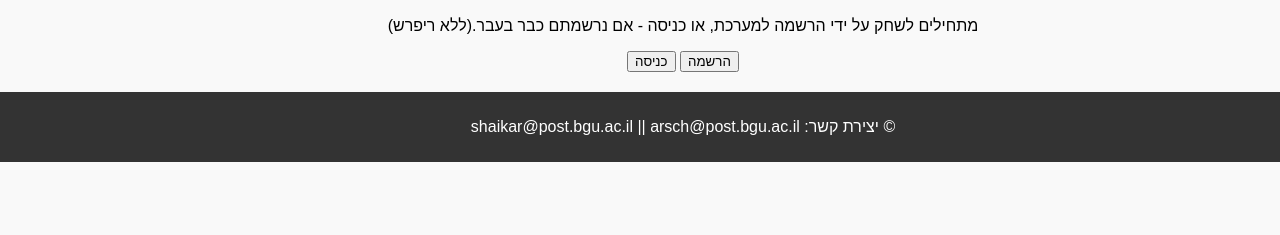
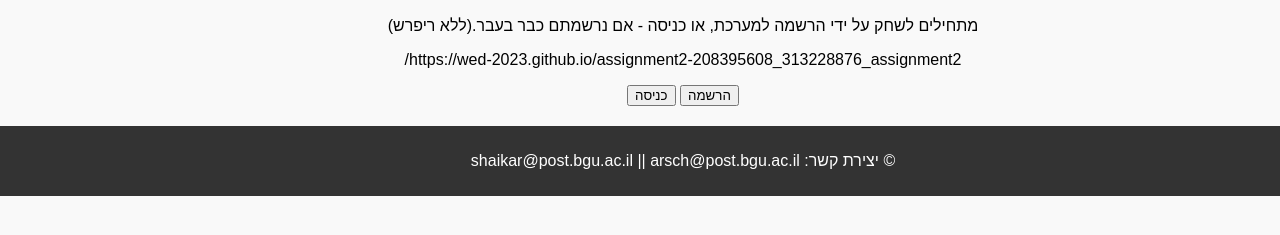
Before and after one commit to WED-2023/assignment2-208395608_313228876_assignment2, a plain HTML site: page index.html in a window 1280 px wide. Shown: the part 499-734 px from the top of the page. Drawn offline with nearby package versions, Linux system fonts and the light colour scheme.

Commit message:
Update index.html

```diff
--- a/index.html
+++ b/index.html
@@ -34,6 +34,7 @@
 
         <h2>איך מתחילים לשחק?</h2>
         <p> מתחילים לשחק על ידי הרשמה למערכת, או כניסה - אם נרשמתם כבר בעבר.(ללא ריפרש)</p>
+        <p> https://wed-2023.github.io/assignment2-208395608_313228876_assignment2/ </p>
         <button id="welcomeBtnRegister">הרשמה</button>
         <button id="welcomeBtnLogin">כניסה</button>
       </section>
```
